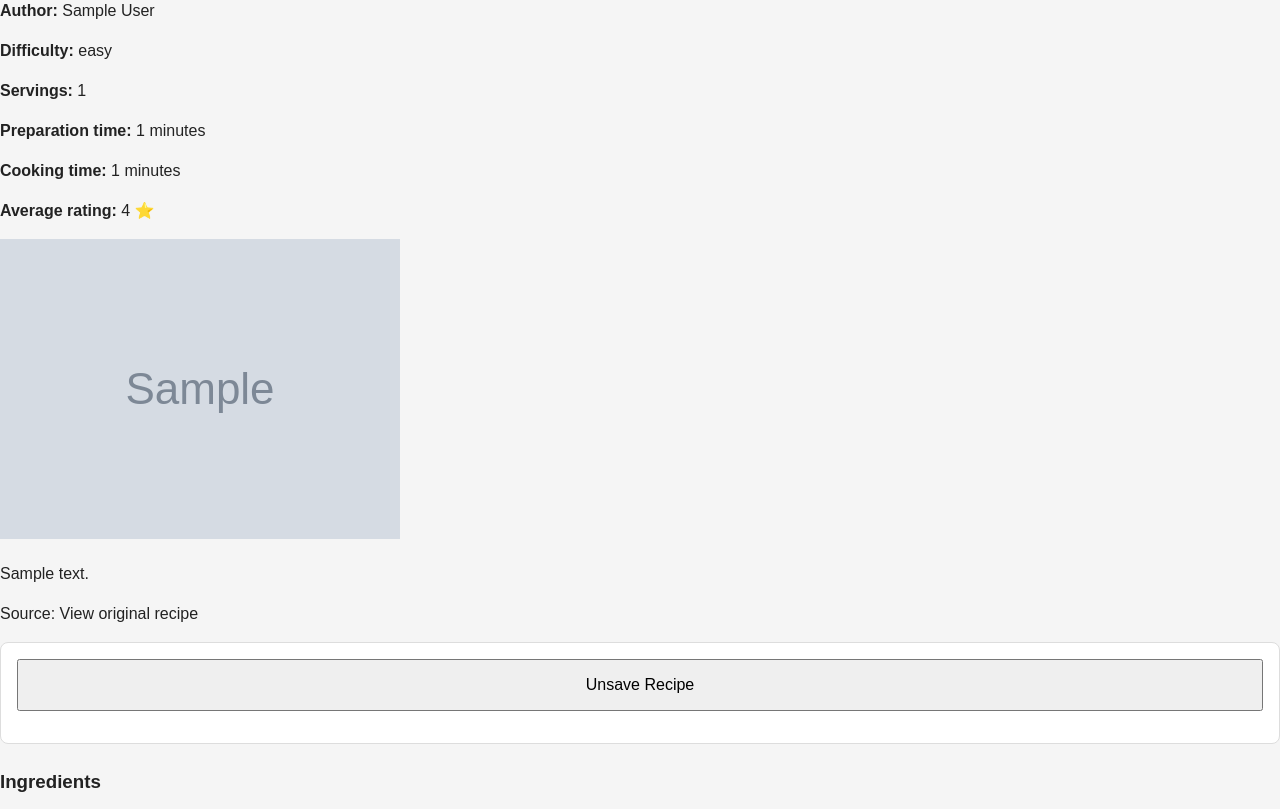
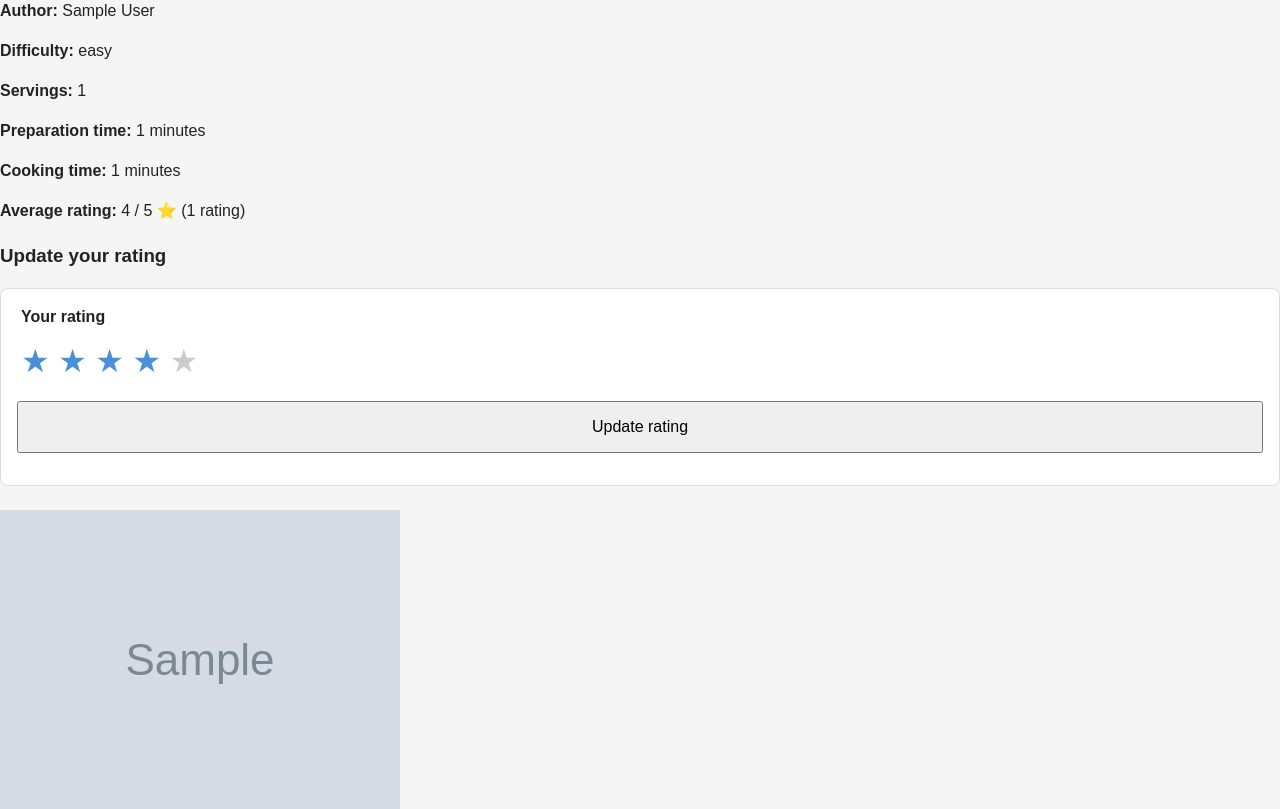
Before and after one commit to makrynio/recipe-app, a PHP site: page /pages/recipe.php?id=1 in a window 1280 px wide. Shown: the part 230-1039 px from the top of the page. Run offline with PHP 8.4, Linux system fonts and the light colour scheme; the visitor is signed in with stand-in values (Sample User, id 1); tables that the repository leaves empty hold one stand-in row (values such as "Sample post"); grey boxes marked "Sample" are stand-in pictures.

Commit message:
rating system

```diff
--- a/css/styles.css
+++ b/css/styles.css
@@ -123,6 +123,36 @@ button {
     cursor: pointer;
 }
 
+/* Star rating widget */
+.star-rating {
+    border: none;
+    padding: 0;
+    margin-bottom: var(--spacing-sm);
+}
+
+.star-rating legend {
+    font-weight: bold;
+    margin-bottom: 0.5rem;
+}
+
+.star-rating input[type="radio"] {
+    display: none;
+}
+
+.star-rating label {
+    font-size: 2rem;
+    color: #ccc;
+    cursor: pointer;
+    transition: color 0.15s;
+    width: auto;
+    margin: 0;
+    padding: 0 2px;
+}
+
+.star-rating label.active {
+    color: #4a90d9;
+}
+
 /* Desktop */
 @media (min-width: 768px) {
     .site-header .container {
--- /dev/null
+++ b/includes/ratings.php
@@ -0,0 +1,28 @@
+<?php
+
+/**
+ * Retrieve the current user's rating for a given recipe.
+ * Returns an associative array with 'rating' and 'comment', or null if no rating exists.
+ */
+function getUserRating($conn, $userId, $recipeId) {
+    $stmt = $conn->prepare("SELECT rating, comment FROM ratings WHERE user_id = ? AND recipe_id = ?");
+    $stmt->bind_param("ii", $userId, $recipeId);
+    $stmt->execute();
+    $result = $stmt->get_result();
+    return $result->num_rows > 0 ? $result->fetch_assoc() : null;
+}
+
+/**
+ * Insert or update a user's rating for a recipe.
+ * Uses INSERT ... ON DUPLICATE KEY UPDATE to handle the unique (user_id, recipe_id) constraint.
+ */
+function saveRating($conn, $userId, $recipeId, $rating, $comment) {
+    $sql = "
+        INSERT INTO ratings (user_id, recipe_id, rating, comment)
+        VALUES (?, ?, ?, ?)
+        ON DUPLICATE KEY UPDATE rating = VALUES(rating), comment = VALUES(comment), updated_at = NOW()
+    ";
+    $stmt = $conn->prepare($sql);
+    $stmt->bind_param("iiis", $userId, $recipeId, $rating, $comment);
+    $stmt->execute();
+}
--- a/js/main.js
+++ b/js/main.js
@@ -0,0 +1,31 @@
+document.querySelectorAll('.star-rating').forEach(function (fieldset) {
+    const labels = Array.from(fieldset.querySelectorAll('label'));
+    const inputs = Array.from(fieldset.querySelectorAll('input[type="radio"]'));
+
+    function highlight(upToIndex) {
+        labels.forEach(function (label, i) {
+            label.classList.toggle('active', i <= upToIndex);
+        });
+    }
+
+    function resetToChecked() {
+        const checkedIndex = inputs.findIndex(function (input) { return input.checked; });
+        if (checkedIndex >= 0) {
+            highlight(checkedIndex);
+        } else {
+            labels.forEach(function (label) { label.classList.remove('active'); });
+        }
+    }
+
+    labels.forEach(function (label, index) {
+        label.addEventListener('mouseenter', function () { highlight(index); });
+        label.addEventListener('mouseleave', resetToChecked);
+    });
+
+    inputs.forEach(function (input, index) {
+        input.addEventListener('change', function () { highlight(index); });
+    });
+
+    // Set initial state if a rating is already selected
+    resetToChecked();
+});
--- a/pages/recipe.php
+++ b/pages/recipe.php
@@ -9,6 +9,9 @@ require_once __DIR__ . '/../includes/auth.php';
 
 // Include helper functions related to favourite recipes
 require_once __DIR__ . '/../includes/favourites.php';
+
+// Include helper functions for recipe ratings
+require_once __DIR__ . '/../includes/ratings.php';
 
 // Ensure the user is authenticated before accessing this page
 requireLogin();
@@ -34,7 +37,8 @@ SELECT
     recipes.*,
     categories.name AS category_name,
     users.full_name AS author_name,
-    COALESCE(AVG(ratings.rating),0) AS avg_rating
+    COALESCE(AVG(ratings.rating),0) AS avg_rating,
+    COUNT(ratings.id) AS rating_count
 FROM recipes
 LEFT JOIN categories ON recipes.category_id = categories.id
 LEFT JOIN users ON recipes.user_id = users.id
@@ -119,6 +123,14 @@ if ($_SERVER['REQUEST_METHOD'] === 'POST') {
         removeFavourite($conn, $userId, $recipe_id);
     }
 
+    if (isset($_POST['submit_rating'])) {
+        $rating = (int) ($_POST['rating'] ?? 0);
+
+        if ($rating >= 1 && $rating <= 5) {
+            saveRating($conn, $userId, $recipe_id, $rating, '');
+        }
+    }
+
     // Redirect back to the same page to prevent duplicate submissions
     header("Location: recipe.php?id=" . $recipe_id);
     exit();
@@ -126,6 +138,9 @@ if ($_SERVER['REQUEST_METHOD'] === 'POST') {
 
 // Check whether this recipe is already saved by the user
 $isFavourite = isFavourite($conn, $userId, $recipe_id);
+
+// Fetch the current user's existing rating for this recipe (if any)
+$userRating = getUserRating($conn, $userId, $recipe_id);
 
 
 // Include the website header (navigation and layout)
@@ -154,11 +169,44 @@ require_once __DIR__ . '/../includes/header.php';
     <p><strong>Cooking time:</strong> <?php echo $recipe['cook_time_min'] ?? 'N/A'; ?> minutes</p>
 
 
-    <!-- Display average rating -->
-    <p>
-        <strong>Average rating:</strong>
-        <?php echo round($recipe['avg_rating'], 1); ?> ⭐
-    </p>
+    <!-- Display average rating only once at least one rating exists -->
+    <?php if ($recipe['rating_count'] > 0): ?>
+        <p>
+            <strong>Average rating:</strong>
+            <?php echo round($recipe['avg_rating'], 1); ?> / 5 ⭐
+            (<?php echo $recipe['rating_count']; ?> <?php echo $recipe['rating_count'] === 1 ? 'rating' : 'ratings'; ?>)
+        </p>
+    <?php endif; ?>
+
+
+    <!-- ===================== -->
+    <!-- Rate this recipe -->
+    <!-- ===================== -->
+
+    <h3><?php echo $userRating ? 'Update your rating' : 'Rate this recipe'; ?></h3>
+
+    <form method="POST" id="rating-form">
+
+        <fieldset class="star-rating">
+            <legend>Your rating</legend>
+            <?php for ($i = 1; $i <= 5; $i++): ?>
+                <input
+                    type="radio"
+                    id="star<?php echo $i; ?>"
+                    name="rating"
+                    value="<?php echo $i; ?>"
+                    <?php echo ($userRating && (int)$userRating['rating'] === $i) ? 'checked' : ''; ?>
+                    required
+                >
+                <label for="star<?php echo $i; ?>">&#9733;</label>
+            <?php endfor; ?>
+        </fieldset>
+
+        <button type="submit" name="submit_rating">
+            <?php echo $userRating ? 'Update rating' : 'Submit rating'; ?>
+        </button>
+
+    </form>
 
 
     <!-- Display recipe image if available -->
```
Also changed, not shown: database/seed.sql (+0 -11 lines), pages/results.php (+9 -6 lines).
